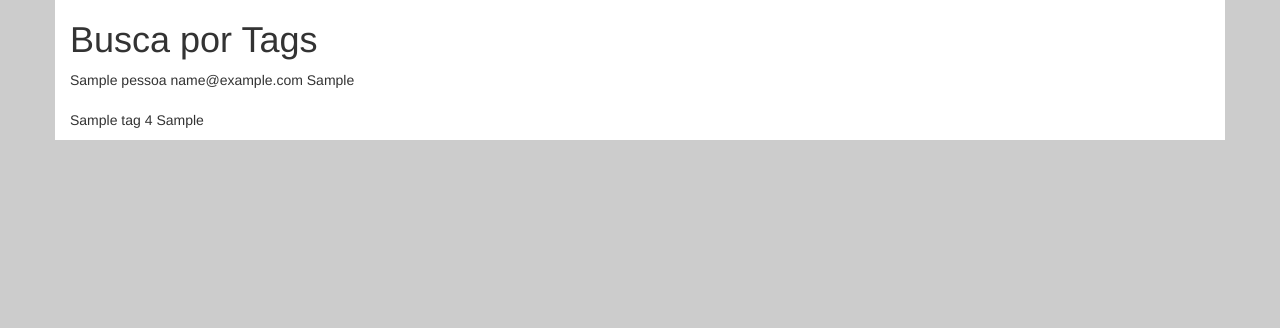
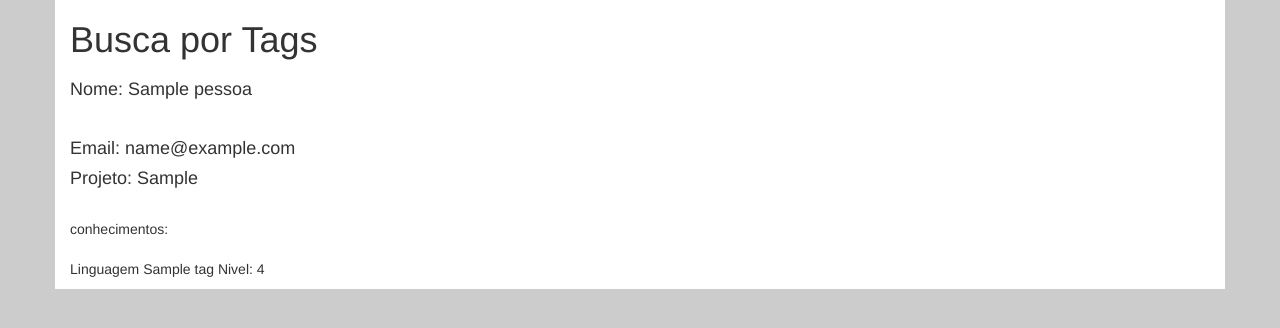
Before and after one commit to jamesperes-zz/projetos, a Django app: page /pessoa/1 in a window 1280 px wide. Shown: the top 328 px of the page. Run offline with Django 3.2, Linux system fonts and the light colour scheme; tables that the repository leaves empty hold one stand-in row (values such as "Sample post"); some libraries are stand-ins or nearby versions.

Commit message:
add lista de devs

```diff
--- a/busca_tag/busca/busca/urls.py
+++ b/busca_tag/busca/busca/urls.py
@@ -17,7 +17,7 @@ Including another URLconf
 from django.conf import settings
 from django.conf.urls import url
 from django.contrib import admin
-from buscatag.views import tags_ratings, tags_list, pessoa
+from buscatag.views import tags_ratings, tags_list, pessoa, dev_list
 from django.conf.urls.static import static
 from django.views.generic import RedirectView
 
@@ -27,5 +27,6 @@ urlpatterns = [
     url(r'^admin/', admin.site.urls),
     url(r'^tag/(?P<tag_id>[0-9]+)', tags_ratings),
     url(r'^tags/', tags_list),
+    url(r'^devs/', dev_list),
     url(r'^pessoa/(?P<pessoa_id>[0-9]+)', pessoa),
 ]+ static(settings.MEDIA_URL, document_root=settings.MEDIA_ROOT)
--- a/busca_tag/busca/buscatag/templates/busca/base.html
+++ b/busca_tag/busca/buscatag/templates/busca/base.html
@@ -6,7 +6,7 @@
       <script src="https://ajax.googleapis.com/ajax/libs/jquery/3.1.1/jquery.min.js"></script>
       <script src="https://maxcdn.bootstrapcdn.com/bootstrap/3.3.7/js/bootstrap.min.js"></script>
         <link rel="stylesheet" href="{% static 'css/bootstrap.css' %}">
-        <title>Busca por Tags</title>
+     <title>Busca por Tags</title>
         <style>
               body {
                 background-color: #ccc;
@@ -16,9 +16,6 @@
               }
               .row{
                 background-color: #fff;
-              }
-              .table-striped > tbody > tr{
-                background-color: #000;
               }
         </style>
 
--- a/busca_tag/busca/buscatag/templates/busca/pessoa.html
+++ b/busca_tag/busca/buscatag/templates/busca/pessoa.html
@@ -1,20 +1,22 @@
 {% extends 'busca/base.html' %}
+
 {% block content %}
 
-{{pessoa.nome}}
-{{pessoa.mail}}
-{{pessoa.projeto}}
+<h4>Nome: {{pessoa.nome}}</h4> <br>
+<h4>Email: {{pessoa.mail}}</h4>
+<h4>Projeto: {{pessoa.projeto}}</h4>
 
-
+<br>
+conhecimentos:
 {% for pessoa_tag in pessoa_tags %}
     <div class="tags">
         <div class="end">
             <p align="left">
                 <br>
 
-            {{pessoa_tag.tag.nome}}
-            {{pessoa_tag.rating}}
-            {{pessoa_tag.obs}}
+            Linguagem {{pessoa_tag.tag.nome}}
+            Nivel: {{pessoa_tag.rating}}
+
 
 
 </p>
--- a/busca_tag/busca/buscatag/views.py
+++ b/busca_tag/busca/buscatag/views.py
@@ -22,3 +22,7 @@ def pessoa(request, pessoa_id):
     pessoa_tags = PessoaTag.objects.filter(pessoa__id=pessoa_id).order_by('-rating')
     return render(request, 'busca/pessoa.html', {'pessoa': pessoa,
                                                  'pessoa_tags': pessoa_tags})
+
+def dev_list(request):
+    dev = Pessoa.objects.all()
+    return render(request, 'busca/dev_list.html', {'devs': dev})
```
Also changed, not shown: busca_tag/busca/buscatag/templates/busca/dev_list.html (added, +29 -0 lines), busca_tag/busca/media/uploads/java_AvkOP3w.jpg (added), busca_tag/busca/media/uploads/python_dIYdqDH.png (added), busca_tag/busca/media/uploads/ruby_dpYxjGP.png (added).
